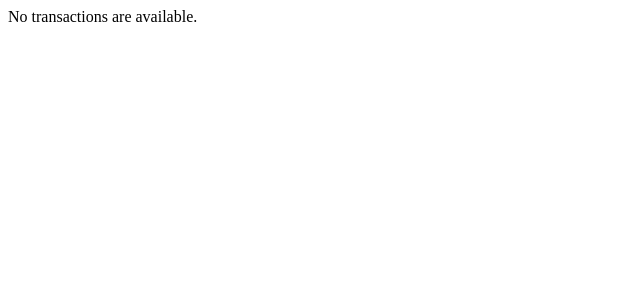
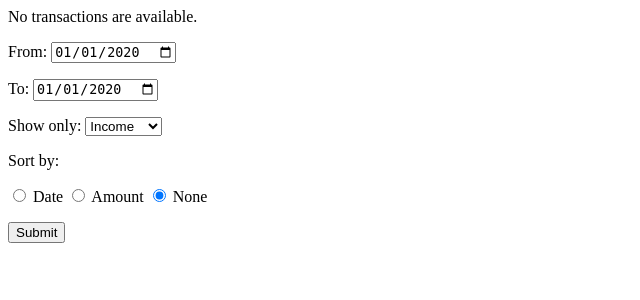
Before and after one commit to mmarkojovanic/akvelon_python_t_1_Marko_Jovanic, a Django app: page /financialApp/transactions/ in a window 1280 px wide. Shown: the top 300 px of the page, without its empty margins (0-640 px from the left). Run offline with Django 3.2, Linux system fonts and the light colour scheme; data that the repository does not hold is empty.

Commit message:
filtering/sorting transactions

```diff
--- a/financialApp/templates/financialApp/transaction_index.html
+++ b/financialApp/templates/financialApp/transaction_index.html
@@ -4,6 +4,28 @@
 	{% for transaction in transaction_list %}
 	      <tr><td>{{transaction.amount}}</td><td>{{transaction.date}}</td></tr>
 	{% endfor %}
+    </table>
 {% else %}
     <p>No transactions are available.</p>
 {% endif %}
+<form action="{% url 'financialApp:transaction_index'%}" method="post">
+  {% csrf_token %}
+  <p><label for="selected_date1">From:</label> <input type="date" name="start" value="2020-01-01"></p>
+  <p><label for="selected_date2">To:</label> <input type="date" name="end" value="2020-01-01"></p>
+  Show only: <select name="income_outcome" class="filter-selectbox">
+  <option value="income">Income</option>
+  <option value="outcome">Outcome</option>
+  <option value="both">Both</option></select>
+  <p>
+  Sort by:
+  <div>
+  <input type="radio" name="sort" id="date" value="date">
+    <label for="date">Date</label>
+  <input type="radio" name="sort" id="amount" value="amount">
+      <label for="amount">Amount</label>
+      <input type="radio" name="sort" id="none" value="none" checked="True">
+          <label for="none">None</label>
+  </div>
+  </p>
+  <input type="submit" value="Submit">
+</form>
--- a/financialApp/views.py
+++ b/financialApp/views.py
@@ -41,5 +41,22 @@ def user_detail(request, user_id):
             {'user' : u, 'transactions': t} )
 
 def transaction_index(request):
-    transaction_list = Transaction.objects.all()
+    if(request.method == 'POST'):
+        income_outcome = request.POST.get('income_outcome')
+        sort = request.POST.get('sort')
+        if(income_outcome=='income'): # check if user needs only income or outcome transactions
+            transaction_list = Transaction.objects.filter(amount__gte=0).filter(date__range=
+            [request.POST.get('start'), request.POST.get('end')])
+        elif(income_outcome=='outcome'):
+            transaction_list = Transaction.objects.filter(amount__lte=0).filter(date__range=
+            [request.POST.get('start'), request.POST.get('end')])
+        else:
+            transaction_list = Transaction.objects.filter(date__range=
+                        [request.POST.get('start'), request.POST.get('end')])
+        if(sort == 'amount'): # check if transactions need to be sorted
+            transaction_list = transaction_list.order_by('-amount')
+        elif(sort == 'date'):
+            transaction_list = transaction_list.order_by('-date')
+    else:
+        transaction_list = Transaction.objects.all()
     return render(request, 'financialApp/transaction_index.html', {'transaction_list' : transaction_list})
```
